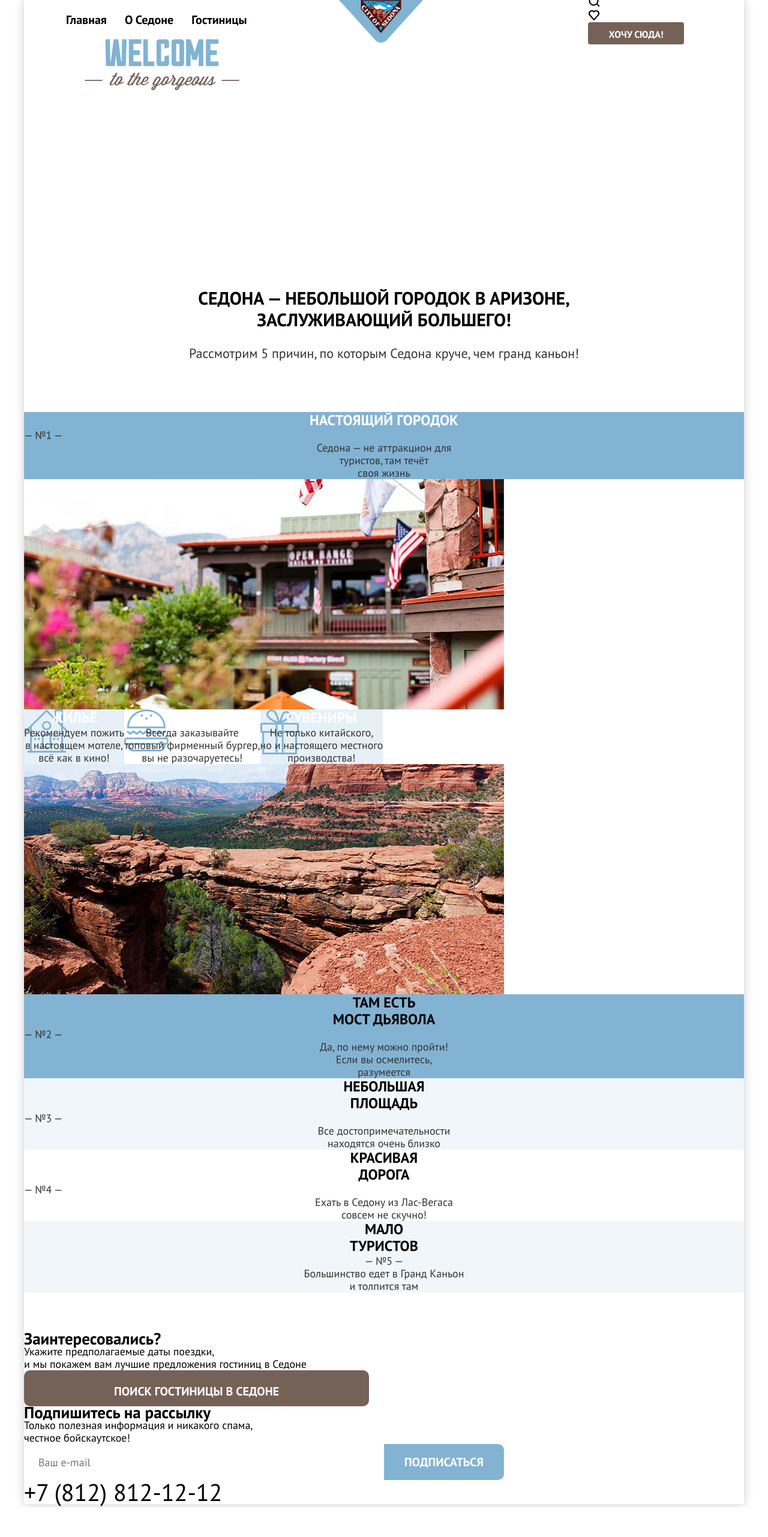
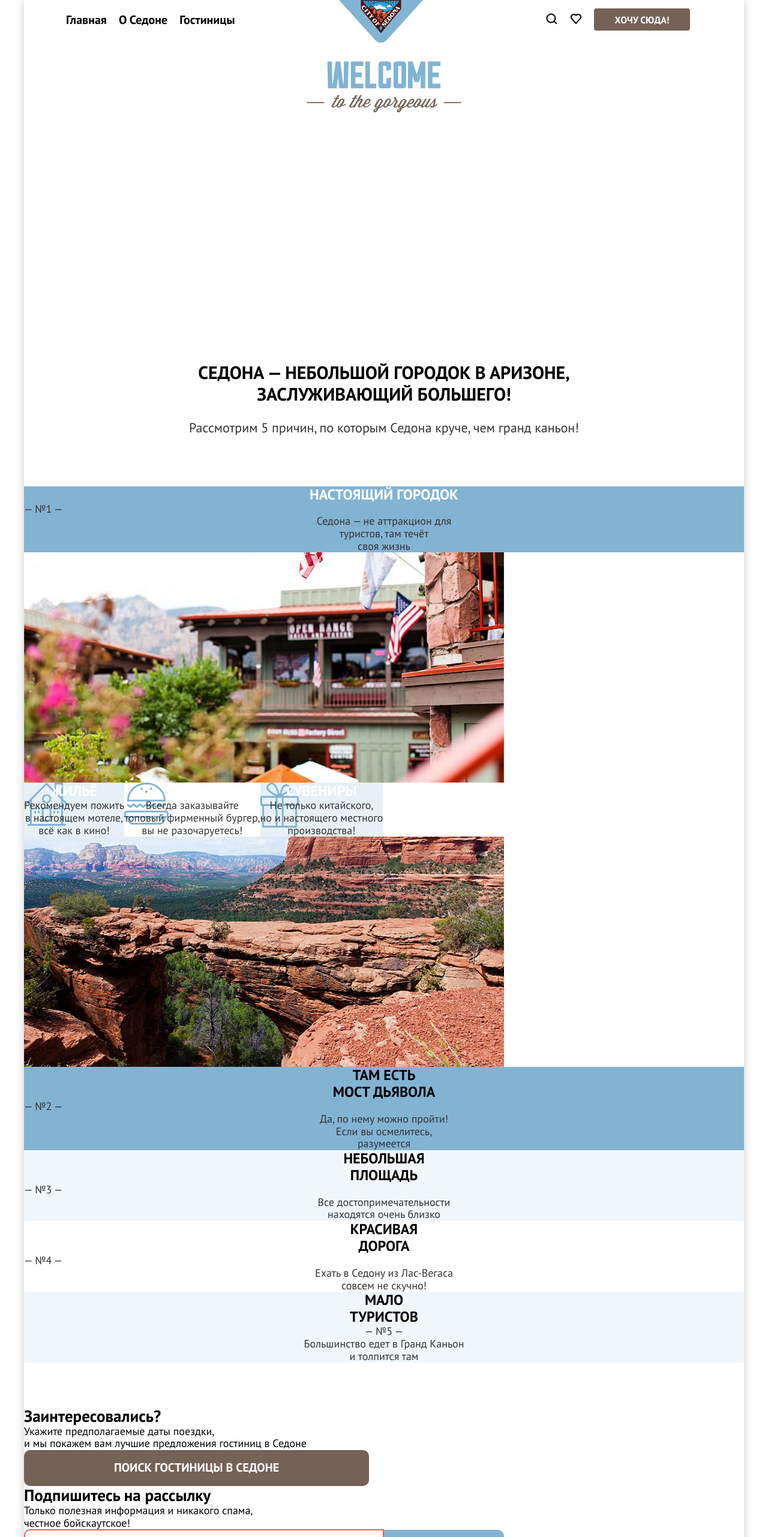
Before and after one commit to anyakozyreva/640419-sedona-32, a plain HTML site: page index.html in a window 1280 px wide. Shown: the top 2563 px of the page at 60% size. Before the commit the page ends 2514 px from the top, so only its background shows below. Drawn offline with Linux system fonts and the light colour scheme.

Commit message:
Update styles.css

```diff
--- a/css/styles.css
+++ b/css/styles.css
@@ -16,7 +16,7 @@
   font-display: swap;
 }
 
-/*    Colors    */
+/*////////////////////////    Colors    ////////////////////////*/
 
 :root {
   --black: #000000;
@@ -35,32 +35,35 @@
   --dark-blue: #83B3D3;
   --special-warm-blue: #F0F6FA;
 
-  /* Status */
+  /*//////////////////////// Status ////////////////////////*/
   --error: #FF5757;
   --warning: #FD922E;
   --success: #7DB550;
 }
 
 
-/*    Btn   */
+/*////////////////////////    Btn   ////////////////////////*/
 
 .btn {
   display: inline-block;
+  text-align: center;
   text-transform: uppercase;
   color: #FFFFFF;
   font-style: 400;
   font-weight: 700;
   border-radius: 4px;
-  text-align: center;
   border-color: transparent;
+  padding: 10px;
 }
 
 .btn:active {
   color: rgba(255, 255, 255, 0.3);
+  padding: 0;
+  margin: 0;
 }
 
-/*  Состояние цветных кнопок   */
-/*  Brown Btn   */
+/*////////////////////////  Состояние цветных кнопок   ////////////////////////*/
+/*////////////////////////  Brown Btn   ////////////////////////*/
 
 .brown-btn {
   background-color: #756257;
@@ -77,9 +80,10 @@
 
 .brown-btn:active {
   background-color: #615048;
+
 }
 
-/*  Blue Btn   */
+/*////////////////////////  Blue Btn   ////////////////////////*/
 
 .blue-btn {
   background-color: #83B3D3;
@@ -99,7 +103,7 @@
   background-color: #68A2CA;
 }
 
-/*  Green Btn   */
+/*////////////////////////  Green Btn   ////////////////////////*/
 
 .green-btn {
   background-color: #7DB54F;
@@ -118,46 +122,85 @@
   background-color: #6C9E42;
 }
 
-/*    Transparent Btn   */
+/*////////////////////////    Transparent Btn   ////////////////////////*/
 
 .transparent-btn {
   background-color: transparent;
 }
 
-/*    Header Btn   */
+/*////////////////////////    Header Btn   ////////////////////////*/
 
 .btn--header-btn {
   width: 160px;
   height: 37px;
   font-size: 16px;
-  line-height: 20px;
-  padding-top: 10px;
-  padding-bottom: 10px;
 }
 
-/*    Search Btn   */
+/*////////////////////////    Search Btn   ////////////////////////*/
 
 .btn--hotel-search-btn {
   width: 575px;
   height: 60px;
   font-size: 20px;
-  line-height: 36px;
-  padding-top: 15px;
-  padding-bottom: 15px;
   border-radius: 10px;
 }
 
-/*    Subscription Btn   */
+/*////////////////////////    Subscription Btn   ////////////////////////*/
 
 .btn--subscription-btn {
   width: 200px;
   height: 60px;
   font-size: 20px;
-  line-height: 26px;
+
   border-radius: 0px 10px 10px 0px;
 }
 
-/*      Catalog-Btn    */
+.subscription-input {
+  display: inline-block;
+  position: relative;
+  padding-top: 2px;
+  margin-right: -5px;
+  width: 600px;
+  height: 60px;
+  border-color: transparent;
+  background-color: #FFFFFF;
+  border-radius: 10px 0px 0px 10px;
+}
+
+.subscription-input[placeholder] {
+  padding-left: 22px;
+}
+
+.subscription-input:focus {
+  background-color: #E6E6E6;
+  border: 3px solid #83B3D3;
+}
+
+.subscription-input:hover {
+  background: #E6E6E6;
+}
+
+.subscription-input:active {
+  background-color: #FFFFFF;
+  border: 2px solid #000000;
+}
+
+.subscription-input:invalid {
+  border: 2px solid #FF5757;
+}
+
+
+/*////////////////////////   Catalog Btn, Form & Input    ////////////////////////*/
+
+/*////////////////////////  Input ////////////////////////*/
+
+/* Form  */
+
+.subscription-form {
+  position: relative;
+}
+
+/*////////////////////////      Catalog-Btn    ////////////////////////*/
 
 .btn--filter-btn {
   width: 160px;
@@ -179,7 +222,7 @@
   background-color: #68A2CA;
 }
 
-/*    Reset Btn    */
+/*////////////////////////    Reset Btn    ////////////////////////*/
 
 .btn--reset-btn {
   width: 160px;
@@ -187,8 +230,6 @@
   font-size: 18px;
   line-height: 23px;
   font-weight: 400;
-  padding-top: 5px;
-  padding-bottom: 5px;
   text-transform: capitalize;
 }
 
@@ -209,21 +250,21 @@
   height: 37px;
 }
 
+/*////////////////////////    Hotel-Info-Btn    ////////////////////////*/
 
 .btn--hotel-info-btn {
   width: 151px;
   height: 37px;
-  padding-top: 10px;
-  padding-bottom: 10px;
 }
 
+/*////////////////////////    Fav-Hotel-Btn    ////////////////////////*/
 
 .btn--fav-hotel-btn {
   width: 160px;
   height: 37px;
-  padding-top: 10px;
-  padding-bottom: 10px;
 }
+
+/*////////////////////////    Fav-Raiting-Btn    ////////////////////////*/
 
 .btn--hotel-rating-btn {
   width: 160px;
@@ -239,12 +280,17 @@
   padding: 10px;
 }
 
+/*////////////////////////    Download-Btn    ////////////////////////*/
+
 .btn--download-btn {
   width: 625px;
   height: 55px;
   font-size: 20px;
   line-height: 26px;
 }
+
+/*////////////////////////    Pagination-Btn    ////////////////////////*/
+
 
 .pagination-btn {
   color: #FFFFFF;
@@ -269,8 +315,10 @@
 }
 
 
-/*      Icons    */
-/*      Header Icons    */
+
+
+/*////////////////////////      Icons    ////////////////////////*/
+/*////////////////////////      Header Icons    ////////////////////////*/
 .user-link--search-icon {
   background-image: url(../images/index-icons/search.svg);
   background-color: transparent;
@@ -337,37 +385,9 @@
   background-repeat: no-repeat;
 }
 
-/*   Catalog Btn, Form & Input    */
-
-
-/*  Input */
-
-.subscription-input {
-  position: relative;
-  padding-top: 2px;
-  display: inline-block;
-  margin-right: -5px;
-  width: 600px;
-  height: 60px;
-  border-color: transparent;
-  background: var(--basic-white);
-  border-radius: 10px 0px 0px 10px;
-}
-
-.subscription-input[placeholder] {
-  padding-left: 22px;
-}
-
-/* Form  */
-
-.subscription-form {
-  position: relative;
-}
-
-
 /*    Footer Icons */
 
-.twitter-icon {
+.social-link--twitter {
   background-image: url(../images/index-icons/tw-icon.svg);
   background-color: transparent;
   background-repeat: no-repeat;
@@ -377,7 +397,7 @@
   width: 18px;
 }
 
-.facebook-icon {
+.social-link--facebook {
   height: 18px;
   width: 10px;
   background-image: url(../images/index-icons/fb-icon.svg);
@@ -388,7 +408,7 @@
 
 }
 
-.youtube-icon {
+.social-link--youtube {
   height: 16px;
   width: 20px;
   background-image: url(../images/index-icons/youtube-icon.svg);
@@ -474,9 +494,9 @@ body {
   color: var(--black);
   background-color: var(--white);
   font-size: 18px;
-  line-height: 21px;
   font-style: 400;
   font-weight: 400;
+  margin: 0;
 }
 
 .container {
@@ -495,6 +515,7 @@ left: 45%;
     left: calc(50% - 150px/2);*/
 
 .main-header {
+  display: block;
   width: 1200px;
   margin: 0 auto;
 }
@@ -556,24 +577,18 @@ left: 45%;
   border-bottom: 2px solid #756257;
 }
 
-.menu-list {
+.navigation-user {
   display: flex;
   margin-left: auto;
   align-items: center;
 }
 
-.menu-item {
+.navigation-item {
   padding-right: 20px;
 }
 
-.menu-list a {}
 
-.main-index {}
-
-
-
-
-.welcome-section--with-bg {
+.welcome-section--with-img {
   display: flex;
   background-color: var(--cold-dark);
   background-image:
@@ -583,7 +598,7 @@ left: 45%;
   background-repeat: no-repeat;
 }
 
-.welcome--cover-img {
+.welcome-cover-img {
   margin-top: 37px;
   margin-right: auto;
   margin-bottom: 87px;
```
